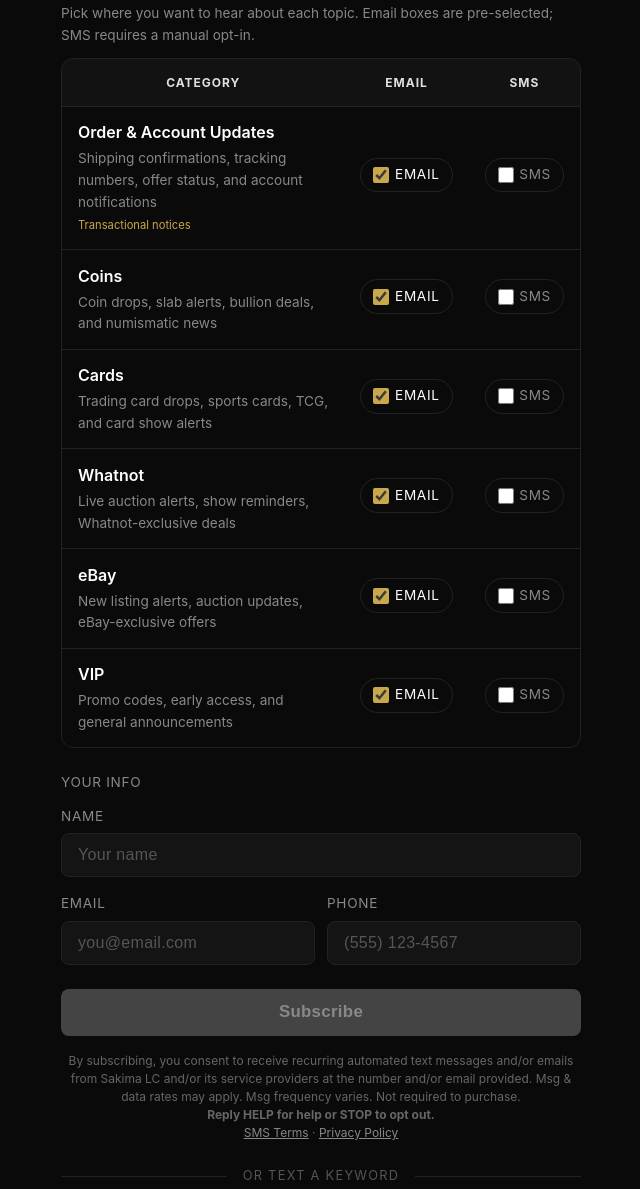
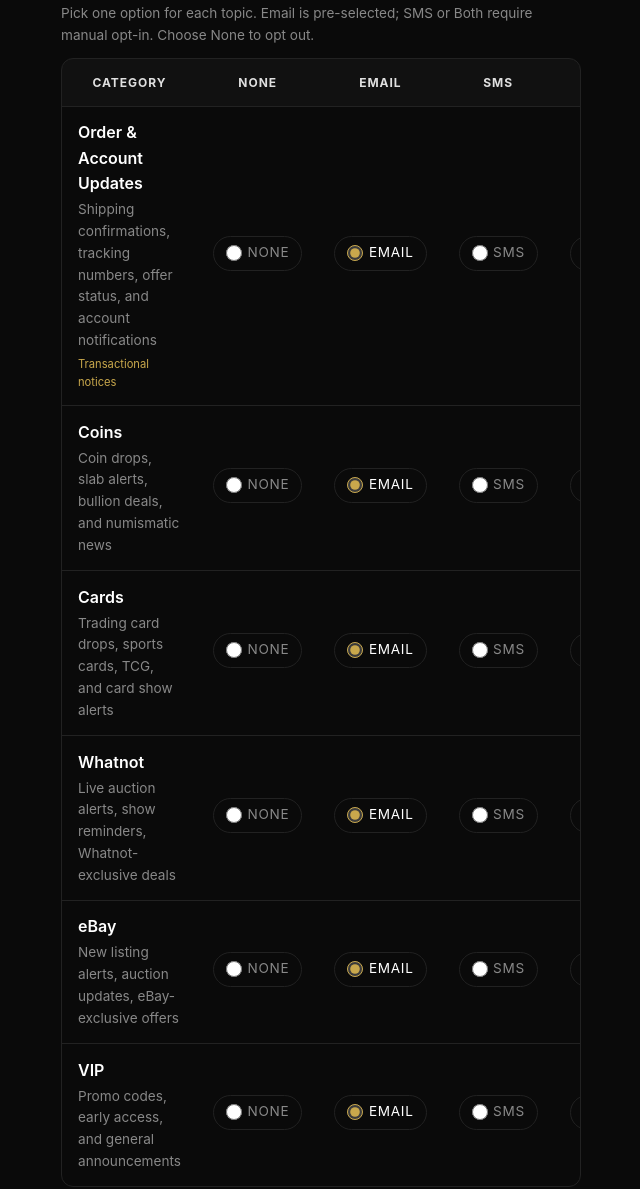
Before and after one commit to ammonfife/sakima.co, a plain HTML site: page sms/index.html in a window 1280 px wide. Shown: the part 276-1465 px from the top of the page, without its empty margins (319-959 px from the left). Drawn offline with Linux system fonts and the light colour scheme.

Commit message:
Switch subscription matrix to radio options

```diff
--- a/sms/index.html
+++ b/sms/index.html
@@ -311,14 +311,16 @@
     <div id="form-area">
 
       <p class="section-label">Notification preferences</p>
-      <p class="matrix-note">Pick where you want to hear about each topic. Email boxes are pre-selected; SMS requires a manual opt-in.</p>
+      <p class="matrix-note">Pick one option for each topic. Email is pre-selected; SMS or Both require manual opt-in. Choose None to opt out.</p>
       <div class="matrix" role="table" aria-label="Notification preferences">
         <table>
           <thead>
             <tr>
               <th scope="col">Category</th>
+              <th scope="col">None</th>
               <th scope="col">Email</th>
               <th scope="col">SMS</th>
+              <th scope="col">Both</th>
             </tr>
           </thead>
           <tbody>
@@ -329,15 +331,27 @@
                 <div class="channel-required">Transactional notices</div>
               </td>
               <td class="matrix-checkbox">
+                <label class="checkbox-pill" aria-label="No notifications for Order and Account Updates">
+                  <input type="radio" name="pref-transactional" value="none">
+                  <span>None</span>
+                </label>
+              </td>
+              <td class="matrix-checkbox">
                 <label class="checkbox-pill" aria-label="Email notifications for Order and Account Updates">
-                  <input type="checkbox" data-type="email" data-channel="transactional" checked>
+                  <input type="radio" name="pref-transactional" value="email" checked>
                   <span>Email</span>
                 </label>
               </td>
               <td class="matrix-checkbox">
                 <label class="checkbox-pill" aria-label="SMS notifications for Order and Account Updates">
-                  <input type="checkbox" data-type="sms" data-channel="transactional">
+                  <input type="radio" name="pref-transactional" value="sms">
                   <span>SMS</span>
+                </label>
+              </td>
+              <td class="matrix-checkbox">
+                <label class="checkbox-pill" aria-label="Email and SMS notifications for Order and Account Updates">
+                  <input type="radio" name="pref-transactional" value="both">
+                  <span>Both</span>
                 </label>
               </td>
             </tr>
@@ -347,15 +361,27 @@
                 <div class="channel-desc">Coin drops, slab alerts, bullion deals, and numismatic news</div>
               </td>
               <td class="matrix-checkbox">
+                <label class="checkbox-pill" aria-label="No notifications for Coins">
+                  <input type="radio" name="pref-coins" value="none">
+                  <span>None</span>
+                </label>
+              </td>
+              <td class="matrix-checkbox">
                 <label class="checkbox-pill" aria-label="Email notifications for Coins">
-                  <input type="checkbox" data-type="email" data-channel="coins" checked>
+                  <input type="radio" name="pref-coins" value="email" checked>
                   <span>Email</span>
                 </label>
               </td>
               <td class="matrix-checkbox">
                 <label class="checkbox-pill" aria-label="SMS notifications for Coins">
-                  <input type="checkbox" data-type="sms" data-channel="coins">
+                  <input type="radio" name="pref-coins" value="sms">
                   <span>SMS</span>
+                </label>
+              </td>
+              <td class="matrix-checkbox">
+                <label class="checkbox-pill" aria-label="Email and SMS notifications for Coins">
+                  <input type="radio" name="pref-coins" value="both">
+                  <span>Both</span>
                 </label>
               </td>
             </tr>
@@ -365,15 +391,27 @@
                 <div class="channel-desc">Trading card drops, sports cards, TCG, and card show alerts</div>
               </td>
               <td class="matrix-checkbox">
+                <label class="checkbox-pill" aria-label="No notifications for Cards">
+                  <input type="radio" name="pref-cards" value="none">
+                  <span>None</span>
+                </label>
+              </td>
+              <td class="matrix-checkbox">
                 <label class="checkbox-pill" aria-label="Email notifications for Cards">
-                  <input type="checkbox" data-type="email" data-channel="cards" checked>
+                  <input type="radio" name="pref-cards" value="email" checked>
                   <span>Email</span>
                 </label>
               </td>
               <td class="matrix-checkbox">
                 <label class="checkbox-pill" aria-label="SMS notifications for Cards">
-                  <input type="checkbox" data-type="sms" data-channel="cards">
+                  <input type="radio" name="pref-cards" value="sms">
                   <span>SMS</span>
+                </label>
+              </td>
+              <td class="matrix-checkbox">
+                <label class="checkbox-pill" aria-label="Email and SMS notifications for Cards">
+                  <input type="radio" name="pref-cards" value="both">
+                  <span>Both</span>
                 </label>
               </td>
             </tr>
@@ -383,15 +421,27 @@
                 <div class="channel-desc">Live auction alerts, show reminders, Whatnot-exclusive deals</div>
               </td>
               <td class="matrix-checkbox">
+                <label class="checkbox-pill" aria-label="No notifications for Whatnot">
+                  <input type="radio" name="pref-whatnot" value="none">
+                  <span>None</span>
+                </label>
+              </td>
+              <td class="matrix-checkbox">
                 <label class="checkbox-pill" aria-label="Email notifications for Whatnot">
-                  <input type="checkbox" data-type="email" data-channel="whatnot" checked>
+                  <input type="radio" name="pref-whatnot" value="email" checked>
                   <span>Email</span>
                 </label>
               </td>
               <td class="matrix-checkbox">
                 <label class="checkbox-pill" aria-label="SMS notifications for Whatnot">
-                  <input type="checkbox" data-type="sms" data-channel="whatnot">
+                  <input type="radio" name="pref-whatnot" value="sms">
                   <span>SMS</span>
+                </label>
+              </td>
+              <td class="matrix-checkbox">
+                <label class="checkbox-pill" aria-label="Email and SMS notifications for Whatnot">
+                  <input type="radio" name="pref-whatnot" value="both">
+                  <span>Both</span>
                 </label>
               </td>
             </tr>
@@ -401,15 +451,27 @@
                 <div class="channel-desc">New listing alerts, auction updates, eBay-exclusive offers</div>
               </td>
               <td class="matrix-checkbox">
+                <label class="checkbox-pill" aria-label="No notifications for eBay">
+                  <input type="radio" name="pref-ebay" value="none">
+                  <span>None</span>
+                </label>
+              </td>
+              <td class="matrix-checkbox">
                 <label class="checkbox-pill" aria-label="Email notifications for eBay">
-                  <input type="checkbox" data-type="email" data-channel="ebay" checked>
+                  <input type="radio" name="pref-ebay" value="email" checked>
                   <span>Email</span>
                 </label>
               </td>
               <td class="matrix-checkbox">
                 <label class="checkbox-pill" aria-label="SMS notifications for eBay">
-                  <input type="checkbox" data-type="sms" data-channel="ebay">
+                  <input type="radio" name="pref-ebay" value="sms">
                   <span>SMS</span>
+                </label>
+              </td>
+              <td class="matrix-checkbox">
+                <label class="checkbox-pill" aria-label="Email and SMS notifications for eBay">
+                  <input type="radio" name="pref-ebay" value="both">
+                  <span>Both</span>
                 </label>
               </td>
             </tr>
@@ -419,15 +481,27 @@
                 <div class="channel-desc">Promo codes, early access, and general announcements</div>
               </td>
               <td class="matrix-checkbox">
+                <label class="checkbox-pill" aria-label="No notifications for VIP">
+                  <input type="radio" name="pref-vip" value="none">
+                  <span>None</span>
+                </label>
+              </td>
+              <td class="matrix-checkbox">
                 <label class="checkbox-pill" aria-label="Email notifications for VIP">
-                  <input type="checkbox" data-type="email" data-channel="vip" checked>
+                  <input type="radio" name="pref-vip" value="email" checked>
                   <span>Email</span>
                 </label>
               </td>
               <td class="matrix-checkbox">
                 <label class="checkbox-pill" aria-label="SMS notifications for VIP">
-                  <input type="checkbox" data-type="sms" data-channel="vip">
+                  <input type="radio" name="pref-vip" value="sms">
                   <span>SMS</span>
+                </label>
+              </td>
+              <td class="matrix-checkbox">
+                <label class="checkbox-pill" aria-label="Email and SMS notifications for VIP">
+                  <input type="radio" name="pref-vip" value="both">
+                  <span>Both</span>
                 </label>
               </td>
             </tr>
@@ -510,12 +584,13 @@
     function getChannelSelections() {
       return Array.from(document.querySelectorAll('.matrix-row')).map(row => {
         const channel = row.dataset.channel;
-        const emailBox = row.querySelector('input[data-type="email"]');
-        const smsBox = row.querySelector('input[data-type="sms"]');
+        const selected = row.querySelector(`input[name="pref-${channel}"]:checked`);
+        const preference = selected ? selected.value : 'none';
         return {
           channel,
-          email: emailBox ? emailBox.checked : false,
-          sms: smsBox ? smsBox.checked : false,
+          preference,
+          email: preference === 'email' || preference === 'both',
+          sms: preference === 'sms' || preference === 'both'
         };
       });
     }
```
